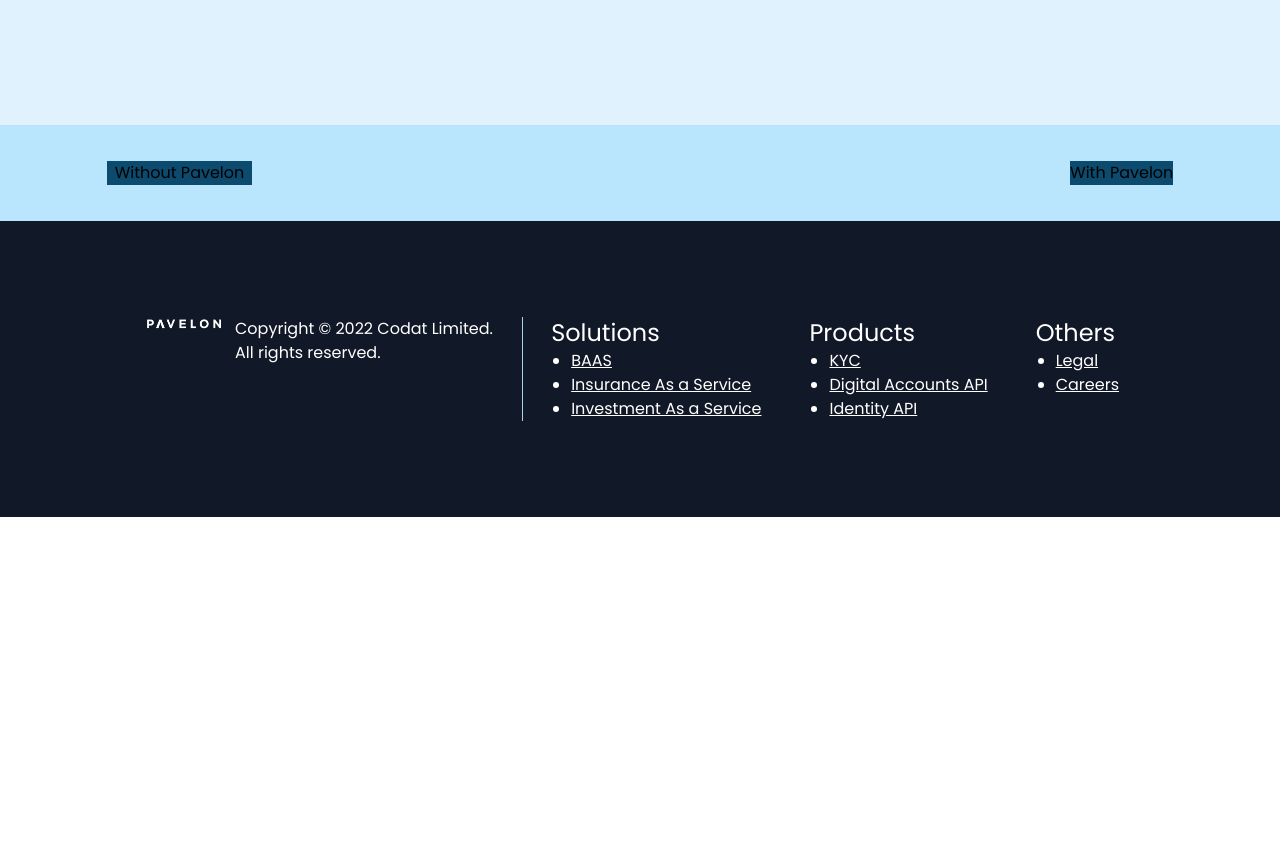
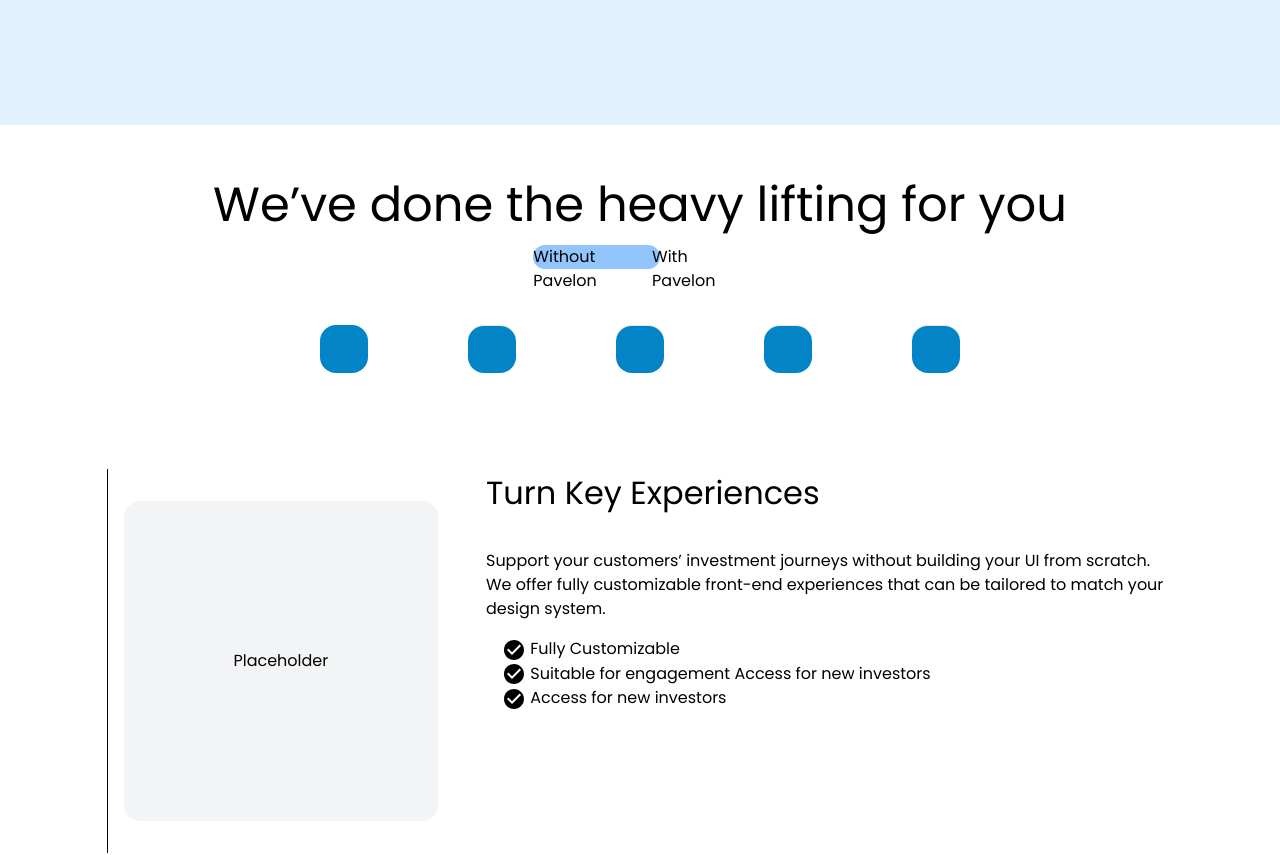
Before and after one commit to EllisOtoo/pavelonv2, a Next.js app: page /investmentAsAService in a window 1280 px wide. Shown: the part 660-1515 px from the top of the page. Before the commit the page ends 1177 px from the top, so only its background shows below. Built offline with nearby package versions, Linux system fonts and the light colour scheme.

Commit message:
Menu Item bug fixed for target childnode undefined

```diff
--- a/components/atoms/MenuItem.tsx
+++ b/components/atoms/MenuItem.tsx
@@ -26,9 +26,10 @@
   }, [showSubNav]);
 
   const expandRelativeMenu = (e) => {
+    console.log(e.target.name);
     if (matches && e.target) {
-      e.target.children[0].textContent = "-";
-      console.log(e.target);
+      if (e.target.children[0]) e.target.children[0].textContent = "-";
+      // console.log(e.target.name);
     }
     // setShowSubNav(!showSubNav);
     setShowSubNav(true);
@@ -38,7 +39,7 @@
 
   const collapse = (e) => {
     if (matches && e.target) {
-      e.target.children[0].textContent = "+";
+      if (e.target.children[0]) e.target.children[0].textContent = "+";
     }
     // setShowSubNav(false);
   };
@@ -51,7 +52,6 @@
       //   // setShowSubNav(true);
       // }}
       // onClick={()=> {}}
-
       onMouseEnter={expandRelativeMenu}
       // onClick={expandRelativeMenu}
       onMouseLeave={collapse}
--- a/package.json
+++ b/package.json
@@ -27,8 +27,10 @@
     "eslint-config-next": "13.0.6",
     "formik": "^2.2.9",
     "framer-motion": "^7.6.19",
+    "gsap": "^3.11.3",
     "infinite-react-carousel": "^1.2.11",
     "next": "13.0.6",
+    "pure-react-carousel": "^1.30.1",
     "react": "18.2.0",
     "react-alice-carousel": "^2.7.0",
     "react-animate-height": "^3.1.0",
--- a/pages/_app.tsx
+++ b/pages/_app.tsx
@@ -96,7 +96,7 @@
     },
     {
       title: "Investment as a service",
-      url: "/digitalLendingApi",
+      url: "/investmentAsAService",
       icon: <Wallet />,
       description: "Grant your customers the ability to own investments",
     },
--- a/pages/investmentAsAService.tsx
+++ b/pages/investmentAsAService.tsx
@@ -4,13 +4,24 @@
 import phoneImage from "../../assets/BAAS/phone.png";
 import dashboard from "../../assets/BAAS/dashboard.png";
 import { Link } from "@mui/material";
-import { Image, KeyboardArrowRightOutlined, Money } from "@mui/icons-material";
+import {
+  CheckBox,
+  CheckBoxRounded,
+  CheckCircle,
+  Image,
+  KeyboardArrowRightOutlined,
+  Money,
+} from "@mui/icons-material";
 import HeaderArea from "../components/organism/HeaderArea";
 import HeaderSubImage from "../components/organism/HeaderSubImage";
 import BaasBasicSection from "../components/organism/BaasBasicSection";
 import TabSwitchTest from "../components/molecules/TabSwitchTest";
 import { useEffect, useLayoutEffect, useRef, useState } from "react";
 import anime from "animejs";
+import gsap from "gsap";
+import { AnimatePresence, motion } from "framer-motion";
+import Fade from "@mui/material/Fade";
+
 // import BAASSection  from "../components/organism/BoldSection";
 
 const BAAS_Section_Defaults = {
@@ -49,71 +60,181 @@
 };
 
 const HeavyLiftingTabSwitch = () => {
-  const [startingMenuItemHeight, setStartHeight] = useState(0);
-  const [startingMenuItemWidth, setStartWidth] = useState(0);
-  const [startingMeuLeftX, setStartingMeuLeftX] = useState(0);
-  const [startingTopY, setstartingTopY] = useState(0);
+  const [sliderWidth, setSliderWidth] = useState(0);
+  const [switched, setSwitch] = useState(false);
+  const [choice, setChoice] = useState(true);
 
-  const startingMenuItem = useRef(null);
-  const pillRef = useRef(null);
-  const menuParent = useRef(null);
+  const switchDiv = useRef(null);
+  const container = useRef(null);
+  const withoutPav = useRef(null);
+  const rightBox = useRef(null);
+  const leftBox = useRef(null);
+  const svgPath = useRef(null);
+
+  let containerProps;
+  let motionRectProps;
+  let withoutPavProps;
+
+  const intro = () => {
+    var tl = gsap.timeline({ defaults: { duration: 0.4 } });
+    tl.to(switchDiv.current, {
+      x: containerProps.width - withoutPavProps.width,
+    })
+      .to(
+        rightBox.current,
+        {
+          x: "5rem",
+        },
+        "<"
+      )
+      .to(leftBox.current, { x: "-5rem" }, "<");
+
+    return tl;
+  };
+
+  const conclusion = () => {
+    var tl = gsap.timeline();
+    tl.to(switchDiv.current, { x: 0, duration: 0.4 })
+      .to(
+        rightBox.current,
+        {
+          x: 0,
+        },
+        "<"
+      )
+      .to(leftBox.current, { x: 0 }, "<");
+
+    return tl;
+  };
+
+  const switchLength = () => {
+    setSliderWidth((prev) => withoutPavProps.width + prev);
+  };
+
+  const moveRight = () => {
+    setSwitch(true);
+    intro();
+  };
+
+  const moveLeft = () => {
+    conclusion();
+    setSwitch(false);
+  };
 
   useLayoutEffect(() => {
-    // window.getComputedStyle(startingMenuItem, null);
-    // console.log(startingMenuItem.current.getComputedStyle());
-    const startingMenuProps = window.getComputedStyle(startingMenuItem.current);
+    withoutPavProps = withoutPav.current.getBoundingClientRect();
+    containerProps = container.current.getBoundingClientRect();
+    motionRectProps = switchDiv.current.getBoundingClientRect();
+  });
 
-    console.log(startingMenuProps.getPropertyValue("top"));
-
-    setStartHeight(startingMenuItem.current.getBoundingClientRect().height);
-    setStartWidth(startingMenuItem.current.getBoundingClientRect().width);
-    setStartingMeuLeftX(startingMenuItem.current.getBoundingClientRect().left);
-    setstartingTopY(startingMenuItem.current.getBoundingClientRect().top);
+  useEffect(() => {
+    // intro();
+    setTimeout(() => {
+      setSliderWidth(withoutPavProps.width);
+    });
   }, []);
 
-  useEffect(() => {
-    // console.log(
-    //   startingTopY,
-    //   startingMenuItem.current.getBoundingClientRect().top
-    // );
-    const children = Array.from(menuParent.current.children);
-    children.forEach((element) => {
-      element.addEventListener("mouseover", (e) => {
-        anime({
-          targets: pillRef.current,
-          translateX: e.target.getBoundingClientRect().left,
-          width: e.target.getBoundingClientRect().width,
-          height: e.target.getBoundingClientRect().height,
-        });
-      });
-    });
-  });
-
   return (
-    <div className="bg-sky-200 h-24 flex flex-col justify-center">
-      <div className="relative">
-        <div
-          ref={menuParent}
-          // className="relative flex z-10 w-10/12 justify-between m-auto"
-          className="relative flex w-10/12 m-auto justify-between z-20"
-        >
-          {/** loop childelements and attach mouseover effect dynamically to all its children instead of hardCoding */}
-          <div className="px-2 bg-sky-900" ref={startingMenuItem}>
-            Without Pavelon
+    <>
+      <div className="my-12">
+        <div className="flex flex-col w-full my-12 justify-center items-center">
+          <h2 className="text-5xl px-10 py-2">
+            {"We’ve done the heavy lifting for you"}
+          </h2>
+          {/* <div ref={container} className=" w-10/12 relative bg-blue-800 "> */}
+          <div ref={container} className=" w-10/12 my-2 md:w-2/12 relative ">
+            <div
+              ref={switchDiv}
+              // className="rounded-full bg-blue-300 h-6 w-32"
+              className="rounded-full bg-blue-300 h-6 "
+              style={{ width: sliderWidth + 10 }}
+            ></div>
+            <div className="absolute flex top-0 justify-between w-full">
+              <div
+                className="cursor-pointer"
+                ref={withoutPav}
+                onClick={moveLeft}
+              >
+                Without Pavelon
+              </div>
+              <div className="cursor-pointer" onClick={moveRight}>
+                With Pavelon
+              </div>
+            </div>
           </div>
-          <div className="bg-sky-900">With Pavelon</div>
         </div>
-        <div
-          ref={pillRef}
-          style={{
-            height: `${startingMenuItemHeight}px`,
-            width: `${startingMenuItemWidth}px`,
-            left: `${startingMeuLeftX}px`,
-          }}
-          className="absolute w-10 top-0 bg-yellow-300 rounded-xl"
-        ></div>
       </div>
-    </div>
+      <div className="w-10/12 md:w-6/12 m-auto my-12">
+        {switched ? (
+          <div className="flex justify-between">
+            <Fade in={true} timeout={1000}>
+              <div className="bg-sky-600 h-12 w-12 rounded-2xl"></div>
+            </Fade>{" "}
+            <Fade in={true} timeout={1000}>
+              <div className="bg-sky-600 h-12 w-12 rounded-2xl"></div>
+            </Fade>{" "}
+            <Fade in={true} timeout={1000}>
+              <div className="bg-sky-600 h-12 w-12 rounded-2xl"></div>
+            </Fade>
+          </div>
+        ) : (
+          <div className="flex justify-between divide-y">
+            <Fade in={true} timeout={1000}>
+              <div className="bg-sky-600 h-12 w-12 rounded-2xl"></div>
+            </Fade>
+            <Fade in={true} timeout={1000}>
+              <div className="bg-sky-600 h-12 w-12 rounded-2xl"></div>
+            </Fade>
+            <Fade in={true} timeout={1000}>
+              <div className="bg-sky-600 h-12 w-12 rounded-2xl"></div>
+            </Fade>
+            <Fade in={true} timeout={1000}>
+              <div className="bg-sky-600 h-12 w-12 rounded-2xl"></div>
+            </Fade>
+            <Fade in={true} timeout={1000}>
+              <div className="bg-sky-600 h-12 w-12 rounded-2xl"></div>
+            </Fade>
+          </div>
+        )}
+      </div>
+      <BaasBasicSection title={"Turn Key Experiences"}>
+        <p>
+          Support your customers’ investment journeys without building your UI
+          from scratch. We offer fully customizable front-end experiences that
+          can be tailored to match your design system.
+        </p>{" "}
+        <ul className=" ml-4 my-4">
+          <li>
+            <CheckCircle /> Fully Customizable
+          </li>
+          <li>
+            <CheckCircle /> Suitable for engagement Access for new investors
+          </li>
+          <li>
+            {" "}
+            <CheckCircle /> Access for new investors
+          </li>
+        </ul>
+      </BaasBasicSection>
+      <BaasBasicSection title={"Developer first APIs"}>
+        <p>
+          For even more control over the user experience, implement using our
+          API. Implementation is quick and simple thanks to our intuitive APIs
+          and thorough documentation.
+        </p>{" "}
+        <ul className=" ml-4 my-4">
+          <li>
+            <CheckCircle /> Developer Friendly
+          </li>
+          <li>
+            <CheckCircle /> Easy to Setup
+          </li>
+          <li>
+            <CheckCircle /> Secure and Complaint
+          </li>
+        </ul>
+      </BaasBasicSection>
+    </>
   );
 };
 
```
Also changed, not shown: components/molecules/LogoStripAnimated.tsx (+22 -9 lines), 1 other file (tests, documents, lock files or other folders).
